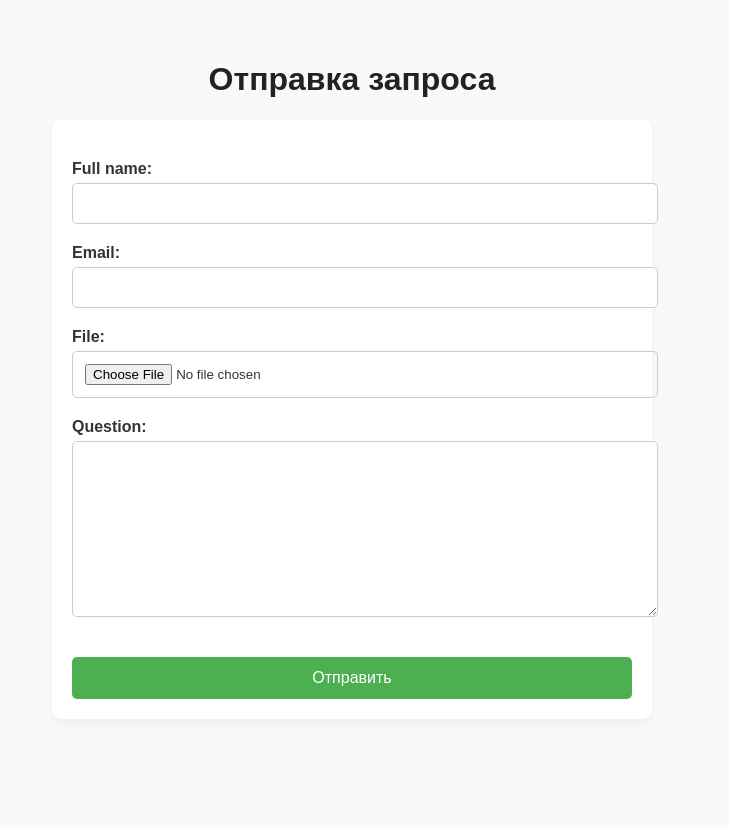
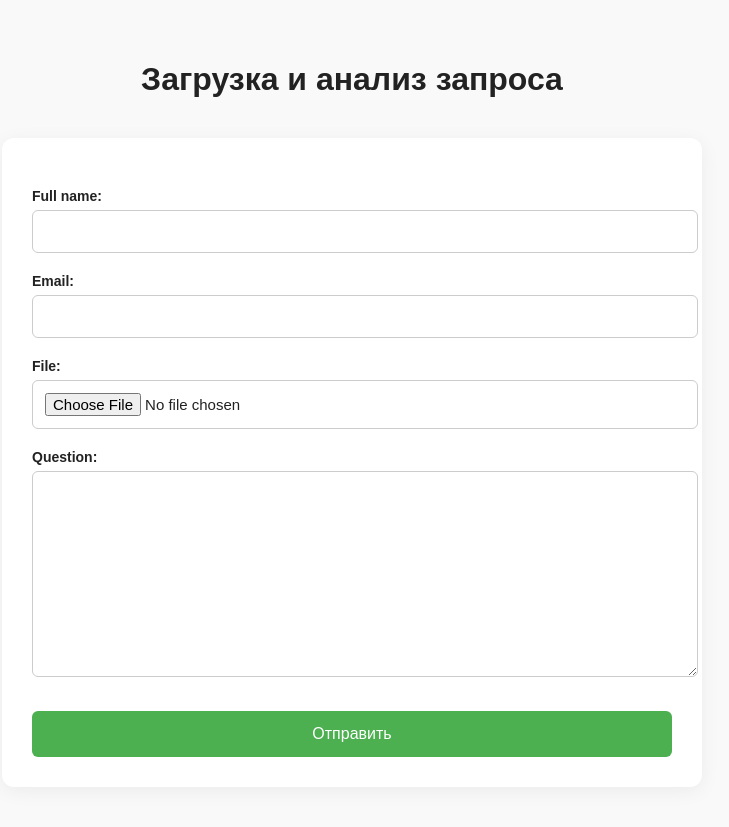
Before and after one commit to Resha1231213/ai_diagnosis, a Django app: page / in a window 1280 px wide. Shown: the whole page, without its empty margins (288-1017 px from the left). Before the commit the page ends 699 px from the top, so only its background shows below. Run offline with Django 5.2, Linux system fonts and the light colour scheme; parts of the project's set-up code (start-up, migrations or seed data) failed here and were passed over.

Commit message:
Update submit.html

```diff
--- a/templates/submit.html
+++ b/templates/submit.html
@@ -2,49 +2,55 @@
 <html lang="ru">
 <head>
     <meta charset="UTF-8">
-    <meta name="viewport" content="width=device-width, initial-scale=1.0">
-    <title>Отправка запроса</title>
+    <title>Анализ запроса</title>
+    <meta name="viewport" content="width=device-width, initial-scale=1">
     <style>
         body {
             font-family: Arial, sans-serif;
             background: #f9f9f9;
-            color: #333;
+            color: #222;
             padding: 40px;
-            max-width: 600px;
+            max-width: 700px;
             margin: auto;
         }
         h1 {
-            color: #222;
             text-align: center;
+            margin-bottom: 40px;
         }
         form {
             background: #fff;
-            padding: 20px;
-            border-radius: 10px;
-            box-shadow: 0 4px 10px rgba(0,0,0,0.05);
+            padding: 30px;
+            border-radius: 12px;
+            box-shadow: 0 4px 20px rgba(0,0,0,0.06);
         }
         label {
-            font-weight: bold;
             display: block;
             margin-top: 20px;
+            font-weight: bold;
+            font-size: 14px;
         }
-        input[type="text"], input[type="email"], input[type="file"], textarea {
+        input[type="text"],
+        input[type="email"],
+        input[type="file"],
+        textarea {
             width: 100%;
             padding: 12px;
-            margin-top: 5px;
-            border-radius: 5px;
+            margin-top: 6px;
             border: 1px solid #ccc;
+            border-radius: 6px;
+            font-size: 15px;
         }
         button {
-            background: #4CAF50;
+            display: block;
+            width: 100%;
+            margin-top: 30px;
+            padding: 14px;
+            background-color: #4CAF50;
             color: white;
-            padding: 12px 20px;
-            margin-top: 20px;
+            font-size: 16px;
             border: none;
-            border-radius: 5px;
+            border-radius: 6px;
             cursor: pointer;
-            width: 100%;
-            font-size: 16px;
         }
         button:hover {
             background-color: #45a049;
@@ -52,7 +58,7 @@
     </style>
 </head>
 <body>
-    <h1>Отправка запроса</h1>
+    <h1>Загрузка и анализ запроса</h1>
     <form method="post" enctype="multipart/form-data">
         {% csrf_token %}
         {{ form.as_p }}
```
